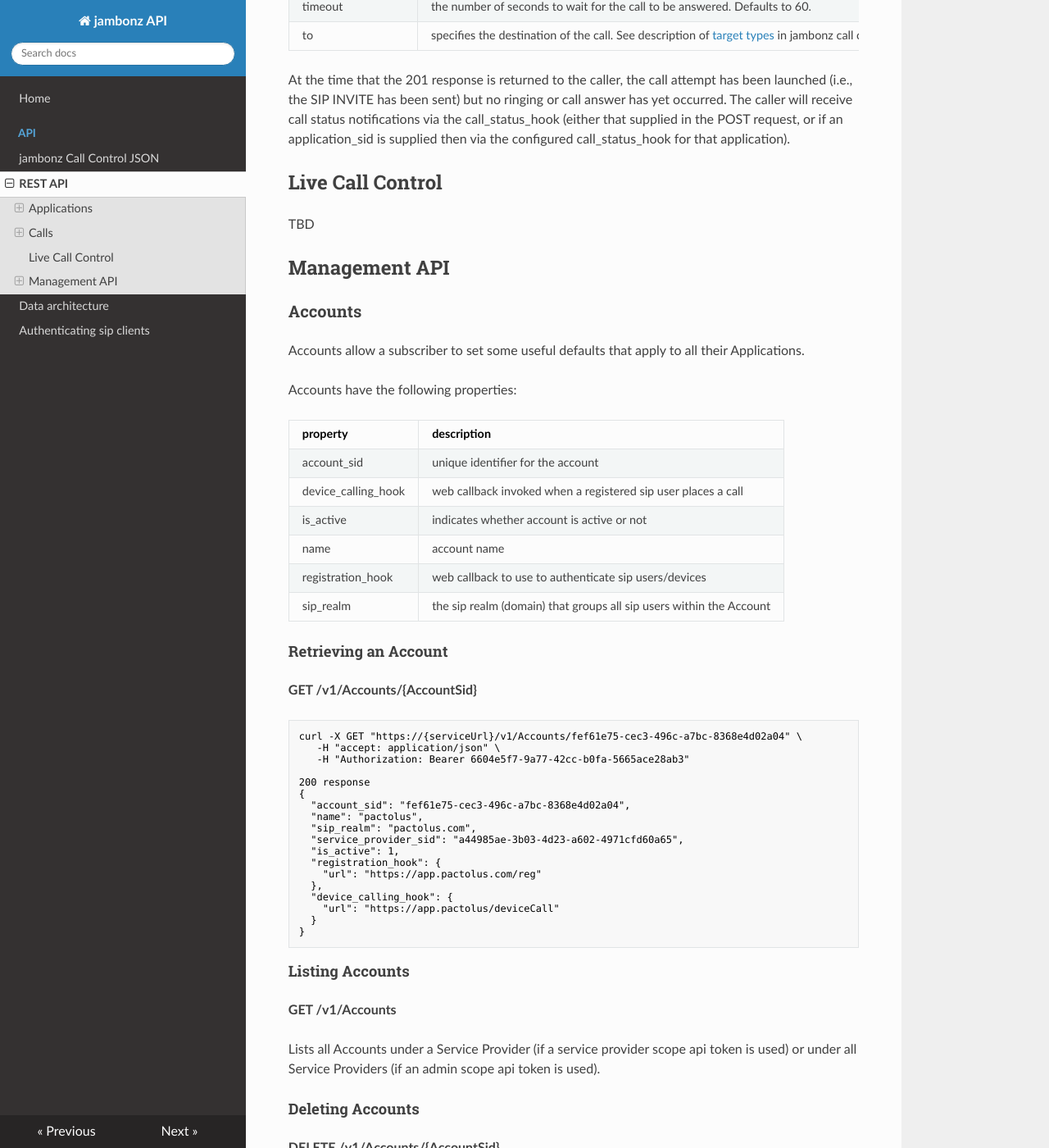
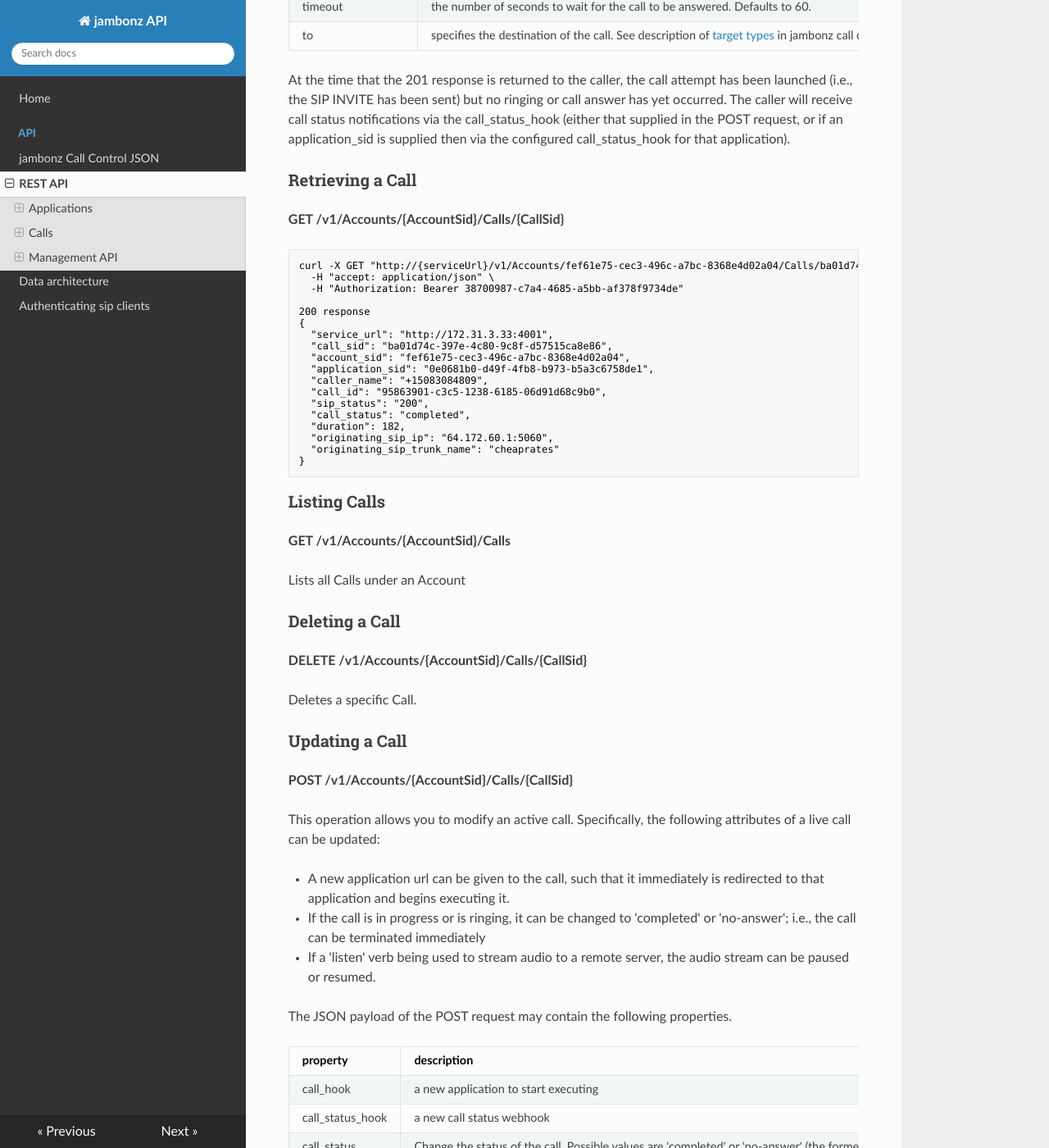
Before and after one commit to jambonz/jambonz-docs, an MkDocs documentation site: the page built from docs/rest.md, in a window 1280 px wide and 1400 px high, scrolled down 3683 px. Shown: the whole window at 82% size. Built offline with MkDocs 1.6.1, drawn with Linux system fonts in a browser that asks for light colours; nearby versions of some CDN libraries; some of the changed text lies outside the part shown.

Commit message:
REST docs

````diff
--- a/docs/rest.md
+++ b/docs/rest.md
@@ -84,7 +84,7 @@ Lists all Applications an Account (if an account scope api token is used).
 
 **DELETE /v1/Applications/{ApplicationSid}**
 
-Deletes a specific Applications.
+Deletes a specific Application.
 
 ### Creating an Application
 
@@ -158,10 +158,63 @@ The Request-URI of the POST contains the Account Sid of the caller and JSON payl
 
 At the time that the 201 response is returned to the caller, the call attempt has been launched (i.e., the SIP INVITE has been sent) but no ringing or call answer has yet occurred.  The caller will receive call status notifications via the call_status_hook (either that supplied in the POST request, or if an application_sid is supplied then via the configured call_status_hook for that application).
 
-## Live Call Control
+### Retrieving a Call
 
-TBD
+**GET /v1/Accounts/{AccountSid}/Calls/{CallSid}**
 
+```xml
+curl -X GET "http://{serviceUrl}/v1/Accounts/fef61e75-cec3-496c-a7bc-8368e4d02a04/Calls/ba01d74c-397e-4c80-9c8f-d57515ca8e86" \
+  -H "accept: application/json" \
+  -H "Authorization: Bearer 38700987-c7a4-4685-a5bb-af378f9734de"
+
+200 response
+{
+  "service_url": "http://172.31.3.33:4001",
+  "call_sid": "ba01d74c-397e-4c80-9c8f-d57515ca8e86",
+  "account_sid": "fef61e75-cec3-496c-a7bc-8368e4d02a04",
+  "application_sid": "0e0681b0-d49f-4fb8-b973-b5a3c6758de1",
+  "caller_name": "+15083084809",
+  "call_id": "95863901-c3c5-1238-6185-06d91d68c9b0",
+  "sip_status": "200",
+  "call_status": "completed",
+  "duration": 182,
+  "originating_sip_ip": "64.172.60.1:5060",
+  "originating_sip_trunk_name": "cheaprates"
+}
+```
+
+### Listing Calls
+
+**GET /v1/Accounts/{AccountSid}/Calls**
+
+Lists all Calls under an Account
+
+### Deleting a Call
+
+**DELETE /v1/Accounts/{AccountSid}/Calls/{CallSid}**
+
+Deletes a specific Call.
+
+### Updating a Call
+
+**POST /v1/Accounts/{AccountSid}/Calls/{CallSid}**
+
+This operation allows you to modify an active call.  Specifically, the following attributes of a live call can be updated:
+
+- A new application url can be given to the call, such that it immediately is redirected to that application and begins executing it.
+- If the call is in progress or is ringing, it can be changed to 'completed' or 'no-answer'; i.e., the call can be terminated immediately
+- If a 'listen' verb being used to stream audio to a remote server, the audio stream can be paused or resumed.
+
+The JSON payload of the POST request may contain the following properties.
+
+| property      | description |
+| ------------- |-------------|
+| call_hook | a new application to start executing |
+| call_status_hook | a new call status webhook|
+| call_status | Change the status of the call.  Possible values are 'completed' or 'no-answer' (the former terminates an answered call, the latter a call that is ringing) |
+| listen_status | Change the status of a listen stream.  Possible values are 'pause' or 'resume' |
+
+One, and only one, of call_hook, call_status, and listen_status must be included in the request.  call_status_hook may optionally be included *only* when call_hook is provided.
 
 ## Management API
 
````
Also changed, not shown: docs/jambonz.md (+4 -4 lines).
